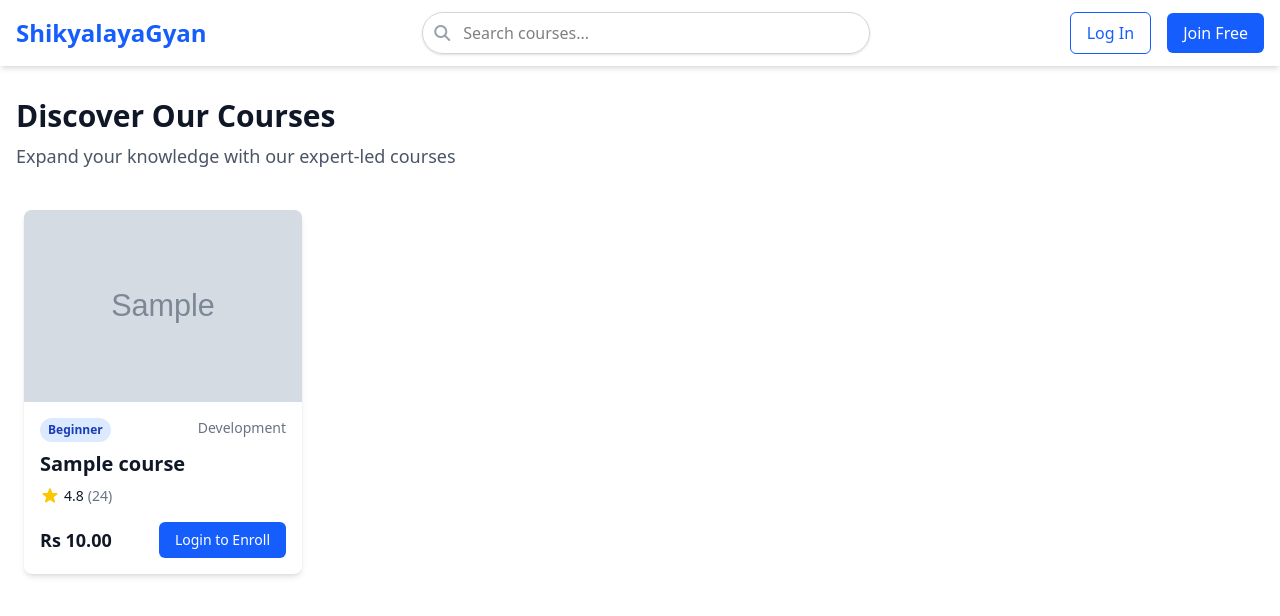
After one commit to iamfullstop/lms, a Django app: page /publish/ in a window 1280 px wide. The commit adds this page. Shown: the top 616 px of the page. Run offline with Django 5.2, Linux system fonts and the light colour scheme; tables that the repository leaves empty hold one stand-in row (values such as "Sample post"); grey boxes marked "Sample" are stand-in pictures; style sheets or scripts are compiled from the project's sources; some libraries are stand-ins or nearby versions.

Commit message:
Recent Courses Added

```diff
--- a/elearning/app/urls.py
+++ b/elearning/app/urls.py
@@ -9,6 +9,8 @@ urlpatterns = [
     path('profile', views.profile, name="profile"),
     path('instructor/', views.instructor_dashboard, name='instructor_dashboard'),
     path('change_password/', views.change_password, name='change_password'),
+    path('publish/', views.published_courses, name='published_courses'),
+
 
     # Course CRUD
     path('course/create/', views.course_create , name='create_courses'),
--- a/elearning/app/views/__init__.py
+++ b/elearning/app/views/__init__.py
@@ -1,6 +1,6 @@
 from .account import login_view, register_view, logout_view, student_dashboard, instructor_dashboard, change_password, profile
 
 
-from .course import course_create, course_list, course_detail, course_edit, course_delete, course_content
+from .course import course_create, course_list, course_detail, course_edit, course_delete, course_content, published_courses
 
 from .section import section_create, section_delete, lecture_create, lecture_delete
--- a/elearning/app/views/course.py
+++ b/elearning/app/views/course.py
@@ -2,6 +2,13 @@ from django.contrib import messages
 from django.shortcuts import render, redirect, get_object_or_404
 from django.contrib.auth.decorators import login_required
 from ..models import Course, Section
+
+def published_courses(request):
+    published_courses = Course.objects.filter(is_published=True).order_by('-created_at')
+    context = {
+        'courses': published_courses
+    }
+    return render(request, 'course/published_courses.html', context)
 
 
 @login_required
@@ -39,7 +46,7 @@ def course_create(request):
                 instructor=request.user
             )
             messages.success(request, f"Course '{course.title}' created successfully!")
-            return redirect('create_sections', course_id=course.pk)
+            return redirect('create_section', course_id=course.pk)
         except Exception as e:
             messages.error(request, f"Error creating course: {e}")
 
--- /dev/null
+++ b/elearning/templates/course/published_courses.html
@@ -0,0 +1,78 @@
+{% extends 'layout.html' %}
+{% load static %}
+{% block title %}
+<title>All Courses</title>
+
+{% endblock %}
+{% block content %}
+<div class="container mx-auto px-4 py-8">
+    <!-- Headline -->
+    <h1 class="text-3xl font-bold text-gray-900 mb-2">Discover Our Courses</h1>
+
+    <!-- Subheadline -->
+    <p class="text-lg text-gray-600 mb-8">Expand your knowledge with our expert-led courses</p>
+
+    <!-- Course Grid -->
+    <div class="grid grid-cols-1 md:grid-cols-2 lg:grid-cols-3 xl:grid-cols-4 gap-6">
+        {% for course in courses %}
+        <div class="bg-white rounded-lg shadow-md m-2 overflow-hidden hover:shadow-lg transition-shadow duration-300">
+            <!-- Course Thumbnail -->
+            <div class="h-48 bg-gray-200 overflow-hidden">
+                {% if course.thumbnail_img %}
+                <img src="{{ course.thumbnail_img.url }}" alt="{{ course.title }}" class="w-full h-full object-cover">
+                {% else %}
+                <div class="w-full h-full flex items-center justify-center bg-gray-100">
+                    <svg style="width: 20px; height: 20px;"  class=" text-gray-400" fill="none" stroke="currentColor" viewBox="0 0 24 24" xmlns="http://www.w3.org/2000/svg">
+                        <path stroke-linecap="round" stroke-linejoin="round" stroke-width="2" d="M4 16l4.586-4.586a2 2 0 012.828 0L16 16m-2-2l1.586-1.586a2 2 0 012.828 0L20 14m-6-6h.01M6 20h12a2 2 0 002-2V6a2 2 0 00-2-2H6a2 2 0 00-2 2v12a2 2 0 002 2z"></path>
+                    </svg>
+                </div>
+                {% endif %}
+            </div>
+
+            <!-- Course Info -->
+            <div class="p-4">
+                <div class="flex justify-between items-start mb-2">
+                    <span class="px-2 py-1 text-xs font-semibold bg-blue-100 text-blue-800 rounded-full">
+                        {{ course.get_level_display }}
+                    </span>
+                    <span class="text-sm font-medium text-gray-500">
+                        {{ course.category|title }}
+                    </span>
+                </div>
+
+                <h3 class="text-xl font-semibold text-gray-900 mb-2">{{ course.title }}</h3>
+
+                <div class="flex items-center mb-4">
+                    <svg class=" text-yellow-400 mr-1" style="height: 20px; width: 20px;" fill="currentColor" viewBox="0 0 20 20" xmlns="http://www.w3.org/2000/svg">
+                        <path d="M9.049 2.927c.3-.921 1.603-.921 1.902 0l1.07 3.292a1 1 0 00.95.69h3.462c.969 0 1.371 1.24.588 1.81l-2.8 2.034a1 1 0 00-.364 1.118l1.07 3.292c.3.921-.755 1.688-1.54 1.118l-2.8-2.034a1 1 0 00-1.175 0l-2.8 2.034c-.784.57-1.838-.197-1.539-1.118l1.07-3.292a1 1 0 00-.364-1.118L2.98 8.72c-.783-.57-.38-1.81.588-1.81h3.461a1 1 0 00.951-.69l1.07-3.292z"></path>
+                    </svg>
+                    <span class="text-sm font-medium text-gray-900">4.8</span>
+                    <span class="text-sm text-gray-500 ml-1">(24)</span>
+                </div>
+
+                <div class="flex justify-between items-center">
+                    <span class="text-lg font-bold text-gray-900">Rs {{ course.price }}</span>
+                    {% if user.is_authenticated %}
+                        <a href="{% url 'detail_courses' course.id %}" class="px-4 py-2 bg-blue-600 text-white text-sm font-medium rounded-md hover:bg-blue-700 focus:outline-none focus:ring-2 focus:ring-offset-2 focus:ring-blue-500">
+                            Enroll Now
+                        </a>
+                    {% else %}
+                        <a href="{% url 'login' %}?next={% url 'detail_courses' course.id %}" class="px-4 py-2 bg-blue-600 text-white text-sm font-medium rounded-md hover:bg-blue-700 focus:outline-none focus:ring-2 focus:ring-offset-2 focus:ring-blue-500">
+                            Login to Enroll
+                        </a>
+                    {% endif %}
+                </div>
+            </div>
+        </div>
+        {% empty %}
+        <div class="col-span-full text-center py-12">
+            <svg class="mx-auto h-12 w-12 text-gray-400"  fill="none" stroke="currentColor" viewBox="0 0 24 24" xmlns="http://www.w3.org/2000/svg">
+                <path stroke-linecap="round" stroke-linejoin="round" stroke-width="2" d="M9.172 16.172a4 4 0 015.656 0M9 10h.01M15 10h.01M21 12a9 9 0 11-18 0 9 9 0 0118 0z"></path>
+            </svg>
+            <h3 class="mt-2 text-lg font-medium text-gray-900">No courses available</h3>
+            <p class="mt-1 text-gray-500">Check back later for new courses.</p>
+        </div>
+        {% endfor %}
+    </div>
+</div>
+{% endblock %}
```
Also changed, not shown: elearning/elearning/views.py (+4 -3 lines), elearning/templates/index.html (+40 -2 lines).
